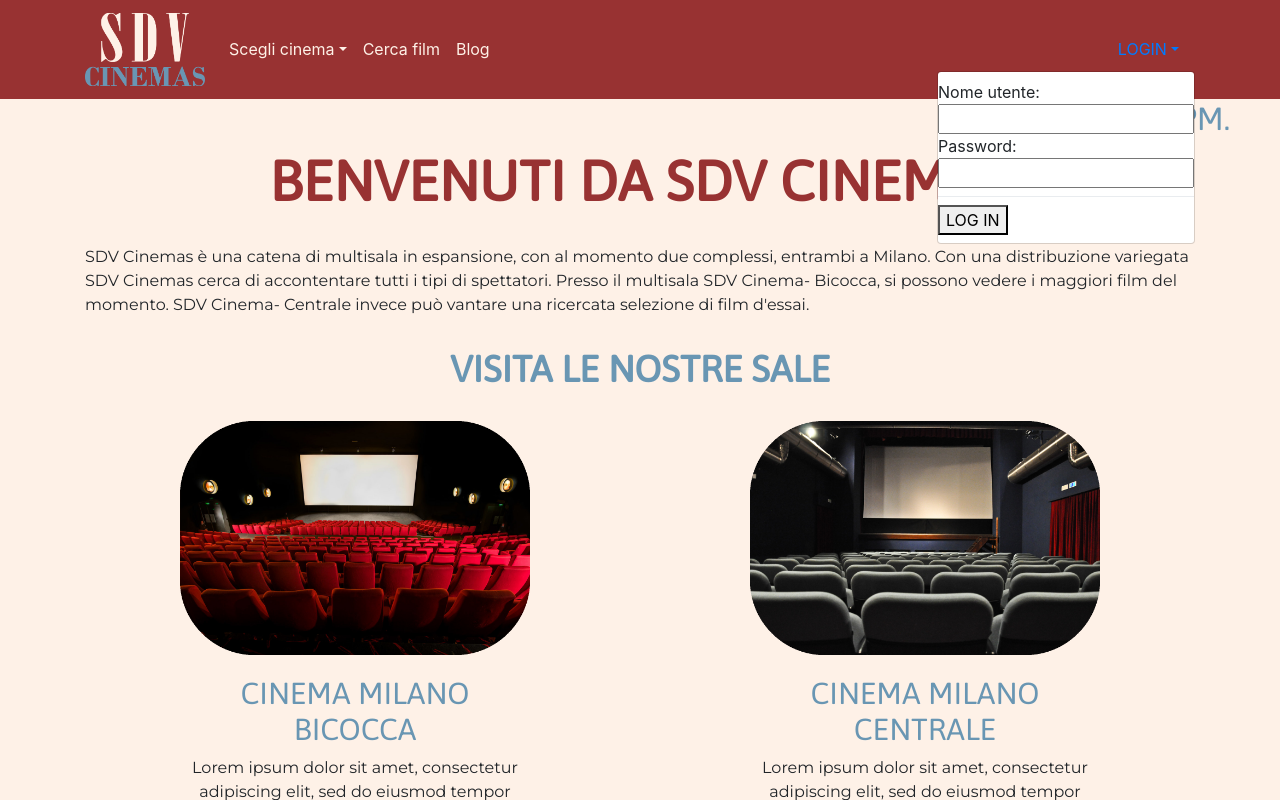
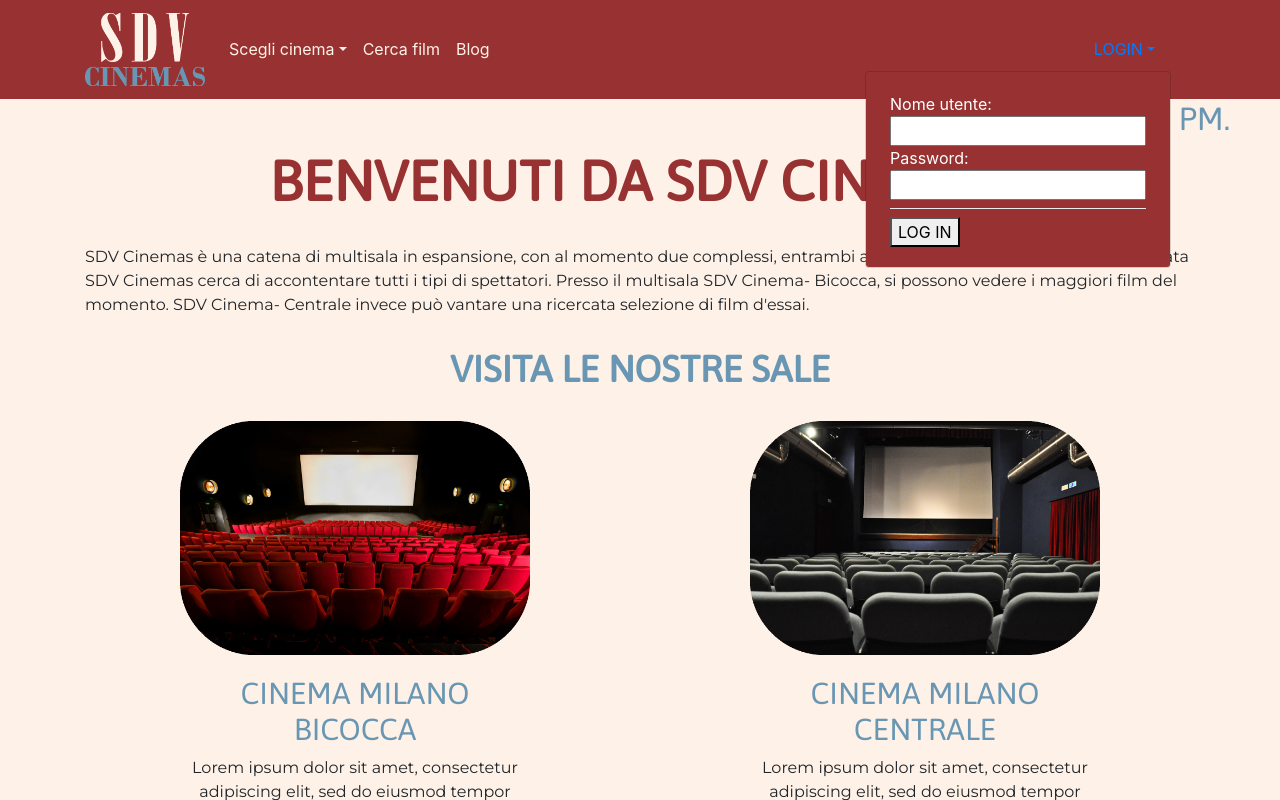
Before and after one commit to iltommi1995/sito-cinema, a React (Create React App) app: page / in a window 1280 px wide. Both pictures are taken after a click on the link "LOGIN". Shown: the top 800 px of the page. Built offline with nearby package versions, Linux system fonts and the light colour scheme.

Commit message:
fix dropdown navbar login!

```diff
--- a/src/components/mainLayout/header/header.js
+++ b/src/components/mainLayout/header/header.js
@@ -44,7 +44,7 @@ class Header extends Component {
 
                 {this.state.isLoggedIn ?
                     <div>
-                        <DropdownMenu right id="dropdownLogin">
+                        <DropdownMenu right id="dropdownLogin" className="navbar-red">
 
                             Sei Loggato.
                             <div className="dropdown-divider" style={{"backgroundColor": "yellow"}}></div>
@@ -53,7 +53,7 @@ class Header extends Component {
                     </div>
                     :
                     <div>
-                        <DropdownMenu right>
+                        <DropdownMenu right className="navbar-red">
 
                             Nome utente: <input type="text"></input>
                             Password: <input type="text"></input>
--- a/src/components/mainLayout/header/navLogout.js
+++ b/src/components/mainLayout/header/navLogout.js
@@ -1,8 +1,7 @@
 
 import React from "react";
 import {Link} from "react-router-dom";
-
-
+//
 import {
     Collapse,
     Navbar,
@@ -17,7 +16,7 @@ import {
     DropdownItem,
     NavbarText
 } from 'reactstrap';
-
+///
 const NavLogout = (props) => {
     const [isOpen, setIsOpen] = React.useState(false);
 
@@ -57,7 +56,7 @@ const NavLogout = (props) => {
                         </NavItem>
 
                     </Nav>
-                    <Nav >
+                    <Nav className="navbar-red">
                         {props.login.button}
                     </Nav>
                 </Collapse>
--- a/src/css/components/mainLayout/header/header.css
+++ b/src/css/components/mainLayout/header/header.css
@@ -10,8 +10,13 @@
     text-decoration: none;
 }
 
-#dropdownMenu {
+#dropdownMenu, .dropdown-menu .dropdown-menu-right  {
     background-color: #983232;
+}
+.navbar-red{
+    background-color: #983232!important;
+    padding: 1.25rem 1.5rem!important;
+    color: #fff!important;
 }
 
 #dropdownToggle-navLogout {
```
Also changed, not shown: src/components/mainLayout/header/navLogin.js (+6 -2 lines).
